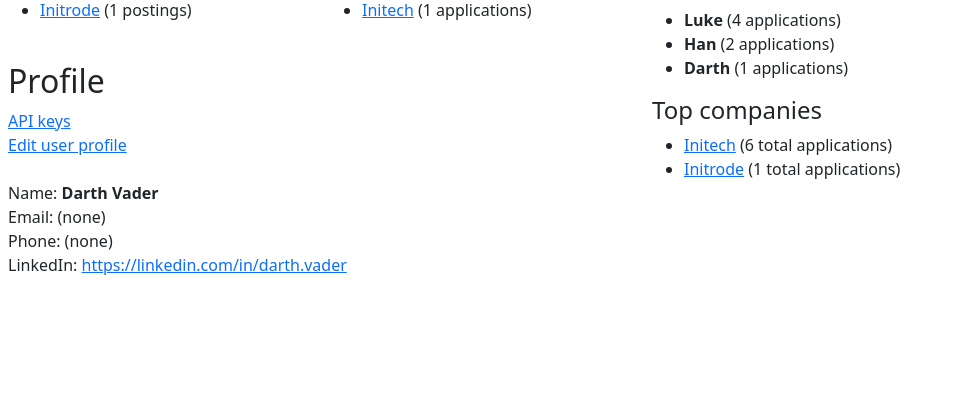
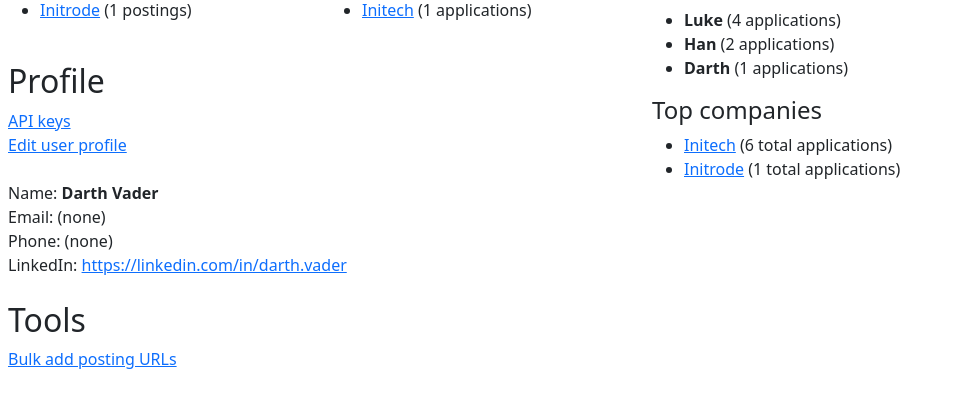
Before and after one commit to smkent/jobdb, a Django app: page / in a window 1280 px wide. Shown: the part 237-645 px from the top of the page, without its empty margins (0-955 px from the left). Run offline with Django 5.2, Linux system fonts and the light colour scheme; a user stored in the database is signed in; data comes from the database, SQL or seed files in the repository; parts of the project's set-up code (start-up, migrations or seed data) failed here and were passed over; some libraries are stand-ins or nearby versions.

Commit message:
Add bulk posting URLs add tool

```diff
--- a/jobdb/main/filters.py
+++ b/jobdb/main/filters.py
@@ -29,7 +29,6 @@ class FilterSet(BaseFilterSet):
                 super().__init__(*args, **kwargs)
                 self.helper = FormHelper(self)
                 layout_items = []
-                print(self.fields)
                 for field_name in self.fields.keys():
                     layout_items.append(
                         Column(FloatingField(field_name), css_class="col-auto")
@@ -40,7 +39,6 @@ class FilterSet(BaseFilterSet):
                     )
                 )
                 self.helper.layout = Layout(Row(*layout_items))
-                print(self.helper.layout)
 
         return FormClass
 
--- a/jobdb/main/templates/main/form.html
+++ b/jobdb/main/templates/main/form.html
@@ -2,6 +2,10 @@
 {% load crispy_forms_tags %}
 
 {% block content %}
+  {% if form_title %}
+    <h2>{{ form_title }}</h2>
+    <br />
+  {% endif %}
   {{ form.errors }}
   <form action="{{ request.path }}" method="post" role="form">
     {% csrf_token %}
@@ -11,7 +15,7 @@
       </div>
       <div class="row">
         <div class="d-grid">
-          <input type="submit" value="Save" class="btn btn-primary btn-block p-2">
+          <input type="submit" value="{{ submit_text|default:"Save" }}" class="btn btn-primary btn-block p-2">
         </div>
       </div>
     </div>
--- a/jobdb/main/templates/main/index.html
+++ b/jobdb/main/templates/main/index.html
@@ -59,6 +59,9 @@
           (none)
         {% endif %}<br />
         <br />
+        <h2>Tools</h2>
+        <a href="{% url 'bulk_add_postings_tool' %}">Bulk add posting URLs</a><br />
+        <br />
       </div>
       <div class="col">
         <h2>Total Data</h2>
@@ -77,7 +80,6 @@
             {% endfor %}
           </ul>
         {% endif %}
-
         <div class="container-fluid p-0">
           <div class="row">
             {% if leaderboard_companies.count %}
@@ -95,7 +97,6 @@
             {% endif %}
           </div>
         </div>
-
       </div>
     </div>
   </div>
--- a/jobdb/main/urls.py
+++ b/jobdb/main/urls.py
@@ -21,4 +21,9 @@ urlpatterns = [
         name="application_htmx",
     ),
     path("queue", views.QueueHTMxTableView.as_view(), name="queue_htmx"),
+    path(
+        "tools/bulk_add_postings",
+        views.AddPostingsBulkTool.as_view(),
+        name="bulk_add_postings_tool",
+    ),
 ]
--- a/jobdb/main/views.py
+++ b/jobdb/main/views.py
@@ -1,10 +1,12 @@
-from typing import Any
+from typing import Any, Sequence
 
 from django.contrib.auth.mixins import LoginRequiredMixin
 from django.db.models import Case, Count, F, Max, Model, QuerySet, When
-from django.forms import ModelForm
-from django.http import HttpResponse
+from django.forms import ModelForm, formset_factory
+from django.http import HttpRequest, HttpResponse
+from django.shortcuts import render
 from django.urls import reverse, reverse_lazy
+from django.views import View
 from django.views.generic import TemplateView
 from django.views.generic.edit import FormView
 from django_filters.views import FilterView  # type: ignore
@@ -17,7 +19,7 @@ from .filters import (
     CompanyFilter,
     PostingFilter,
 )
-from .forms import UserProfileForm
+from .forms import AddPostingForm, URLTextareaForm, UserProfileForm
 from .models import Application, Company, Posting, User
 from .query import (
     companies_with_postings_count,
@@ -103,6 +105,106 @@ class BaseModelFormView(BaseView, FormView):
         return (form_class or self.get_form_class())(
             self.request.POST or None, instance=self.get_instance()
         )
+
+
+class AddPostingsBulkTool(View):
+    form_class_1 = URLTextareaForm
+    form_class_2 = AddPostingForm
+    template_name = "main/bulk_add_postings.html"
+
+    def get(
+        self, request: HttpRequest, *args: Any, **kwargs: Any
+    ) -> HttpResponse:
+        form = self.form_class_1()
+        return render(
+            request,
+            "main/form.html",
+            self.create_context(form=form, submit_text="Process URLs"),
+        )
+
+    def post(
+        self, request: HttpRequest, *args: Any, **kwargs: Any
+    ) -> HttpResponse:
+        if request.POST.get("tool") == "urls_submitted":
+            return self.process_raw_urls(request)
+        formset = formset_factory(self.form_class_2)(request.POST)
+        company = Company.objects.get(pk=request.POST["company"])
+        if not formset.is_valid():
+            return render(
+                request,
+                self.template_name,
+                self.create_context(formset=formset, company=company.pk),
+            )
+        new_saved_postings = []
+        posting_matches = []
+        for form in formset:
+            if posting := Posting.objects.by_url(  # type: ignore
+                form.cleaned_data["url"]
+            ).first():
+                posting_matches.append(posting)
+                continue
+            form.instance.company = company
+            obj = form.save()
+            new_saved_postings.append(obj)
+        return render(
+            request,
+            self.template_name,
+            self.create_context(
+                posting_matches=posting_matches,
+                new_saved_postings=new_saved_postings,
+                company=company.pk,
+            ),
+        )
+
+    def create_context(self, **context: Any) -> dict[str, Any]:
+        context.setdefault("form_title", "Bulk add postings")
+        if formset := context.get("formset"):
+            helper = formset[0].helper
+            helper.form_tag = False
+            context["helper"] = helper
+            context.setdefault(
+                "companies",
+                Company.objects.order_by("name"),
+            )
+        return context
+
+    def process_raw_urls(self, request: HttpRequest) -> HttpResponse:
+        form = self.form_class_1(request.POST)
+        if not form.is_valid():
+            return render(
+                request,
+                "main/form.html",
+                self.create_context(form=form, submit_text="Process URLs"),
+            )
+        urls = form.cleaned_data.get("text", "").splitlines()
+        new_urls, posting_matches = self.check_duplicate_urls(urls)
+        if new_urls:
+            formset = formset_factory(self.form_class_2, extra=0)(
+                initial=[{"url": url} for url in new_urls]
+            )
+        else:
+            formset = None
+        return render(
+            request,
+            self.template_name,
+            self.create_context(
+                posting_matches=posting_matches,
+                new_urls=new_urls,
+                formset=formset,
+            ),
+        )
+
+    def check_duplicate_urls(
+        self, urls: Sequence[str]
+    ) -> tuple[set[str], dict[str, Posting]]:
+        new_urls = set()
+        posting_matches = {}
+        for url in urls:
+            if postings := Posting.objects.by_url(url):  # type: ignore
+                posting_matches[url] = postings.first()
+            else:
+                new_urls.add(url)
+        return new_urls, posting_matches
 
 
 class UserProfileFormView(BaseModelFormView):
```
Also changed, not shown: jobdb/main/forms.py (+32 -2 lines), jobdb/main/templates/main/bulk_add_postings.html (added, +68 -0 lines).
